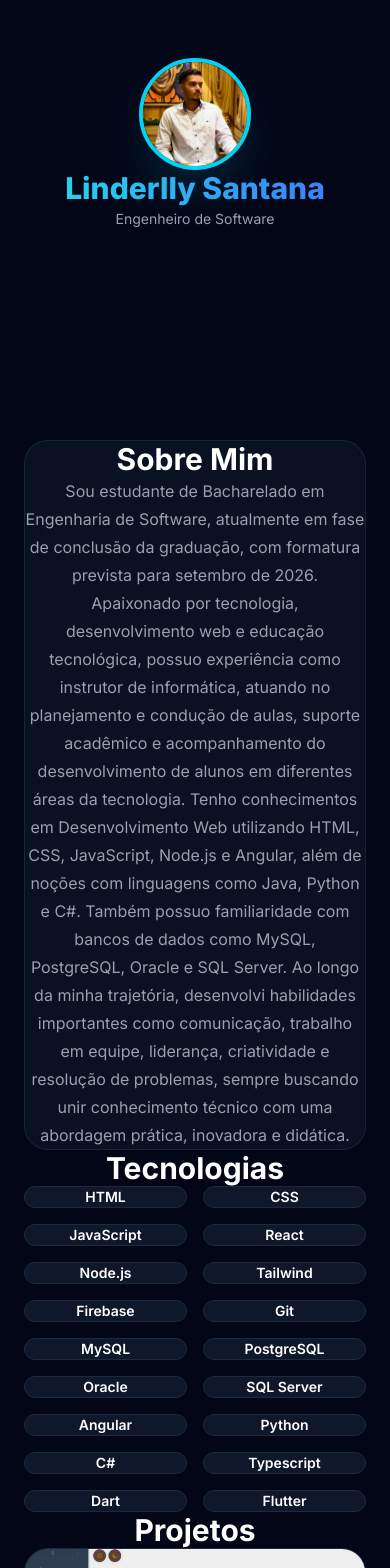
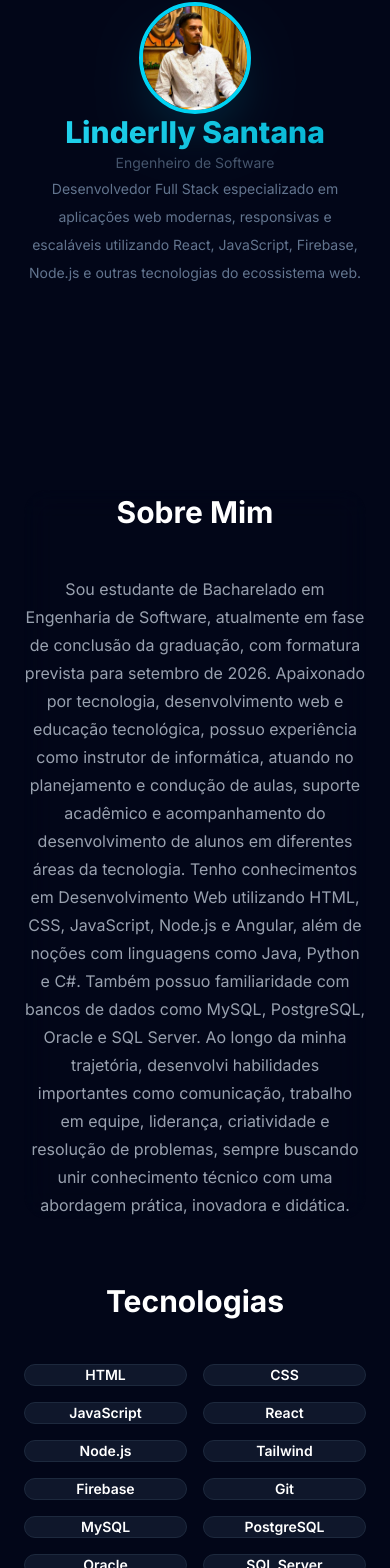
Before and after one commit to Linderlly/portfolio, a React (Vite) app: page / in a window 390 px wide. Shown: the part 151-1719 px from the top of the page. Built offline with nearby package versions, Linux system fonts and the light colour scheme.

Commit message:
feat: ajusta espaçamento entre seções do portfólio
- Aumenta espaçamento entre seções para 40px
- Ajusta padding das seções para 10px
- Aumenta margin-bottom dos títulos para 40px
- Melhora responsividade do layout

```diff
--- a/src/App.jsx
+++ b/src/App.jsx
@@ -1,4 +1,6 @@
-import { useEffect, useState } from 'react'
+import { useContext, useEffect, useState } from 'react'
+
+import { ThemeContext } from './context/ThemeContext'
 
 import Loader from './components/Loader'
 
@@ -13,13 +15,17 @@ import Footer from './components/Footer'
 
 export default function App() {
 
+  const { darkMode } = useContext(ThemeContext)
+
   const [loading, setLoading] = useState(true)
 
   useEffect(() => {
 
-    setTimeout(() => {
+    const timer = setTimeout(() => {
       setLoading(false)
-    }, 1800)
+    }, 500)
+
+    return () => clearTimeout(timer)
 
   }, [])
 
@@ -29,7 +35,19 @@ export default function App() {
 
   return (
 
-    <div className="app">
+    <div
+      className={`
+        min-h-screen
+        transition-all
+        duration-500
+
+        ${
+          darkMode
+            ? 'bg-slate-950 text-white'
+            : 'bg-slate-50 text-slate-900'
+        }
+      `}
+    >
 
       <Navbar />
 
@@ -37,13 +55,23 @@ export default function App() {
 
         <Hero />
 
+        <div style={{ height: '40px' }}></div>
+
         <About />
+
+        <div style={{ height: '40px' }}></div>
 
         <Skills />
 
+        <div style={{ height: '40px' }}></div>
+
         <Projects />
 
+        <div style={{ height: '40px' }}></div>
+
         <Certificates />
+
+        <div style={{ height: '40px' }}></div>
 
         <Contact />
 
--- a/src/components/About.jsx
+++ b/src/components/About.jsx
@@ -1,6 +1,6 @@
 export default function About() {
   return (
-    <section id="about" className="py-12 md:py-20 px-4 md:px-6">
+    <section id="about" style={{ paddingTop: '10px', paddingBottom: '10px' }} className="px-4 md:px-6">
       <div className="container-custom">
         <div className="
           glass rounded-3xl
@@ -8,11 +8,12 @@ export default function About() {
           hover:border-cyan-400
           transition-all duration-300
         ">
-          <h2 className="
-            text-3xl md:text-5xl
-            font-bold text-center
-            mb-8 md:mb-12
-          ">
+          <h2 style={{
+            fontSize: 'clamp(1.875rem, 4vw, 3rem)',
+            fontWeight: 'bold',
+            textAlign: 'center',
+            marginBottom: '40px'
+          }}>
             Sobre Mim
           </h2>
 
--- a/src/components/Contact.jsx
+++ b/src/components/Contact.jsx
@@ -2,7 +2,7 @@ import { FaEnvelope, FaLinkedin, FaGithub } from 'react-icons/fa'
 
 export default function Contact() {
   return (
-    <section id="contact" className="w-full py-12 md:py-20 px-4 md:px-5 flex justify-center">
+    <section id="contact" style={{ paddingTop: '10px', paddingBottom: '10px' }} className="w-full px-4 md:px-5 flex justify-center">
       <div className="w-full max-w-6xl">
         <div className="
           glass rounded-3xl
@@ -11,7 +11,12 @@ export default function Contact() {
           text-center
           flex flex-col items-center justify-center
         ">
-          <h2 className="text-3xl md:text-5xl font-bold mb-4 md:mb-6">
+          <h2 style={{
+            fontSize: 'clamp(1.875rem, 4vw, 3rem)',
+            fontWeight: 'bold',
+            textAlign: 'center',
+            marginBottom: '40px'
+          }}>
             Contato
           </h2>
 
--- a/src/components/Footer.jsx
+++ b/src/components/Footer.jsx
@@ -1,6 +1,6 @@
 export default function Footer() {
   return (
-    <footer className="py-6 md:py-8 px-4 md:px-6 border-t border-slate-800">
+    <footer className="py-6 md:py-8 px-4 md:px-6 border-t border-slate-800 mt-4 md:mt-6">
       <div className="container-custom">
         <p className="text-center text-gray-500 text-sm md:text-base">
           © 2026 — Desenvolvido por Linderlly Santana
--- a/src/components/Hero.jsx
+++ b/src/components/Hero.jsx
@@ -3,11 +3,25 @@ import { motion } from 'framer-motion'
 
 export default function Hero() {
   return (
-    <section className="
-      min-h-[70vh] md:min-h-screen
-      flex items-center justify-center
-      px-5 pt-20 md:pt-28 pb-8 md:pb-0
-    ">
+    <section
+      className="
+        min-h-[70vh]
+        md:min-h-screen
+
+        flex
+        items-center
+        justify-center
+
+        px-5
+        pt-20
+        md:pt-28
+        pb-8
+        md:pb-0
+
+        transition-colors
+        duration-500
+      "
+    >
       <div className="container-custom">
         <motion.div
           initial={{ opacity: 0, y: 40 }}
@@ -18,34 +32,86 @@ export default function Hero() {
           <img
               src={profile}
               alt="Linderlly Santana"
+              decoding="async"
+              width="224"
+              height="224"
               className="
-              w-28 h-28
-              sm:w-36 sm:h-36
-              md:w-56 md:h-56
-              rounded-full object-cover
-              border-4 border-cyan-400
-              shadow-2xl shadow-cyan-500/20
+                w-28
+                h-28
+                sm:w-36
+                sm:h-36
+                md:w-56
+                md:h-56
+                rounded-full
+                object-cover
+                border-4
+                border-cyan-400
+                shadow-2xl
+                shadow-cyan-500/20
               "
             />
 
-          <h1 className="
-            text-3xl sm:text-4xl md:text-7xl
+          <h1
+            className="
+              mt-5
+              md:mt-8
+
+              text-3xl
+              sm:text-4xl
+              md:text-7xl
+
               font-extrabold
-            mt-5 md:mt-8
+              leading-tight
+
               gradient-text
-            leading-tight
-          ">
+            "
+          >
             Linderlly Santana
           </h1>
 
-          <p className="
-            text-gray-400
-            text-sm sm:text-base md:text-2xl
-            mt-2 md:mt-4
+          <p
+            className="
+              mt-3
+
               max-w-xl
+
+              text-sm
+              sm:text-base
+              md:text-2xl
+
               leading-relaxed
-          ">
+
+              text-slate-600
+              dark:text-slate-300
+
+              transition-colors
+              duration-500
+            "
+          >
             Engenheiro de Software
+          </p>
+
+          <p
+            className="
+              mt-4
+
+              max-w-2xl
+
+              text-sm
+              md:text-lg
+
+              leading-7
+
+              text-slate-500
+              dark:text-slate-400
+
+              transition-colors
+              duration-500
+            "
+          >
+            Desenvolvedor Full Stack especializado em aplicações web modernas,
+            responsivas e escaláveis utilizando React, JavaScript, Firebase,
+            Node.js e outras tecnologias do ecossistema web.
           </p>
         </motion.div>
       </div>
--- a/src/components/Projects.jsx
+++ b/src/components/Projects.jsx
@@ -39,13 +39,14 @@ const projects = [
 
 export default function Projects() {
   return (
-    <section id="projects" className="py-10 md:py-20 px-4 md:px-5">
+    <section id="projects" style={{ paddingTop: '10px', paddingBottom: '10px' }} className="px-4 md:px-5">
       <div className="container-custom">
-        <h2 className="
-          text-3xl md:text-5xl
-          font-bold text-center
-          mb-8 md:mb-16
-        ">
+        <h2 style={{
+          fontSize: 'clamp(1.875rem, 4vw, 3rem)',
+          fontWeight: 'bold',
+          textAlign: 'center',
+          marginBottom: '40px'
+        }}>
           Projetos
         </h2>
 
@@ -69,18 +70,24 @@ export default function Projects() {
                 hover:shadow-2xl hover:shadow-cyan-500/10
                 transition-all duration-500
                 flex flex-col
-              "
-            >
+              ">
               <div className="overflow-hidden">
                 <img
-                  src={project.image}
-                  alt={project.title}
-                  className="
-                    h-36 md:h-56
-                    w-full object-cover
-                    hover:scale-110
-                    transition-transform duration-700
-                  "
+                    src={project.image}
+                    alt={project.title}
+                    loading="lazy"
+                    decoding="async"
+                    width="800"
+                    height="450"
+                    className="
+                      h-44
+                      md:h-56
+                      w-full
+                      object-cover
+                      transition-transform
+                      duration-700
+                      hover:scale-110
+                    "
                 />
               </div>
 
--- a/src/components/Skills.jsx
+++ b/src/components/Skills.jsx
@@ -8,13 +8,14 @@ const skills = [
 
 export default function Skills() {
   return (
-    <section className="py-12 md:py-20 px-4 md:px-6">
+    <section id="skills" style={{ paddingTop: '10px', paddingBottom: '10px' }} className="px-4 md:px-6">
       <div className="container-custom">
-        <h2 className="
-          text-3xl md:text-5xl
-          font-bold text-center
-          mb-10 md:mb-16
-        ">
+        <h2 style={{
+          fontSize: 'clamp(1.875rem, 4vw, 3rem)',
+          fontWeight: 'bold',
+          textAlign: 'center',
+          marginBottom: '40px'
+        }}>
           Tecnologias
         </h2>
 
--- a/src/context/ThemeContext.jsx
+++ b/src/context/ThemeContext.jsx
@@ -1,38 +1,21 @@
-import {
-  createContext,
-  useEffect,
-  useState,
-} from 'react'
+import { createContext, useEffect, useState } from 'react'
 
 export const ThemeContext = createContext()
 
 export function ThemeProvider({ children }) {
-
   const [darkMode, setDarkMode] = useState(true)
 
   useEffect(() => {
-
     if (darkMode) {
       document.documentElement.classList.add('dark')
-    }
-
-    else {
+    } else {
       document.documentElement.classList.remove('dark')
     }
-
   }, [darkMode])
 
   return (
-
-    <ThemeContext.Provider
-      value={{
-        darkMode,
-        setDarkMode,
-      }}
-    >
-
+    <ThemeContext.Provider value={{ darkMode, setDarkMode }}>
       {children}
-
     </ThemeContext.Provider>
   )
 }
--- a/src/index.css
+++ b/src/index.css
@@ -11,9 +11,7 @@ html{
 }
 
 body{
-  background:#020617;
-  color:white;
-  font-family:'Inter', sans-serif;
+  font-family:'Inter',sans-serif;
   overflow-x:hidden;
 }
 
@@ -25,18 +23,34 @@ body{
   width:100%;
   max-width:1200px;
   margin:0 auto;
-  padding-left:24px;
-  padding-right:24px;
+  padding-inline:24px;
 }
 
 .glass{
-  background:rgba(15,23,42,0.65);
   backdrop-filter:blur(14px);
-  border:1px solid rgba(255,255,255,0.08);
 }
 
-.gradient-text{
-  background:linear-gradient(to right,#22d3ee,#3b82f6);
-  -webkit-background-clip:text;
-  -webkit-text-fill-color:transparent;
+/* Gradiente de texto */
+.gradient-text {
+  background: linear-gradient(135deg, #22d3ee, #06b6d4);
+  -webkit-background-clip: text;
+  -webkit-text-fill-color: transparent;
+  background-clip: text;
 }
+
+/* Espaçamento extra entre seções */
+.section-spacer {
+  height: 64px;
+}
+
+@media (min-width: 768px) {
+  .section-spacer {
+    height: 96px;
+  }
+}
+
+@media (min-width: 1024px) {
+  .section-spacer {
+    height: 128px;
+  }
+}
```
Also changed, not shown: src/components/Certificates.jsx (+20 -15 lines), src/assets/images/k.png (added). Lines whose indentation alone changed are shown as unchanged.
